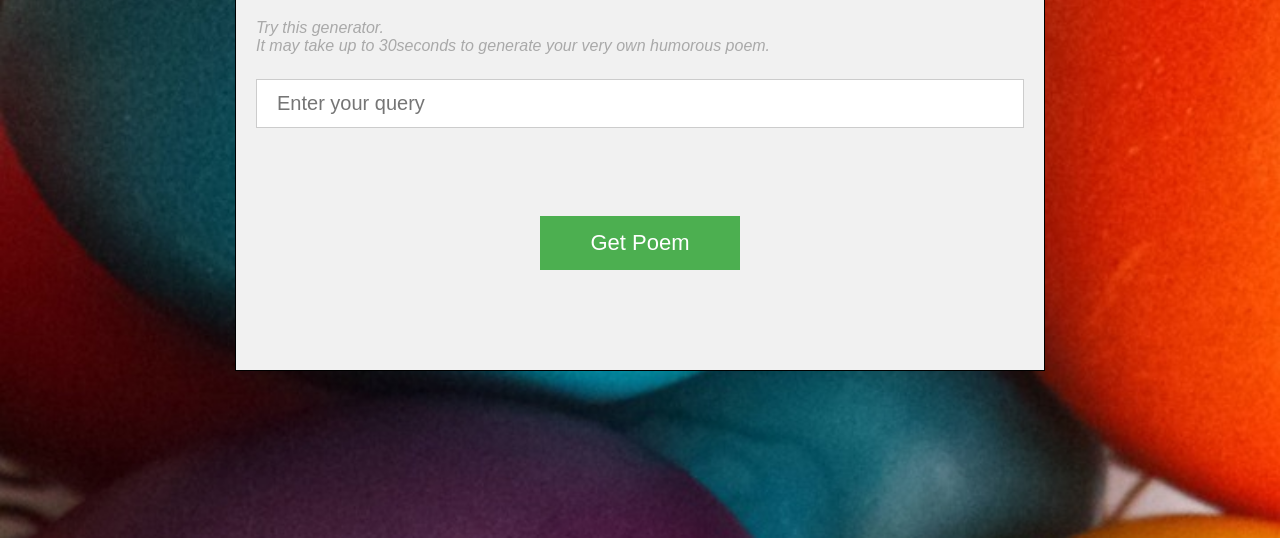
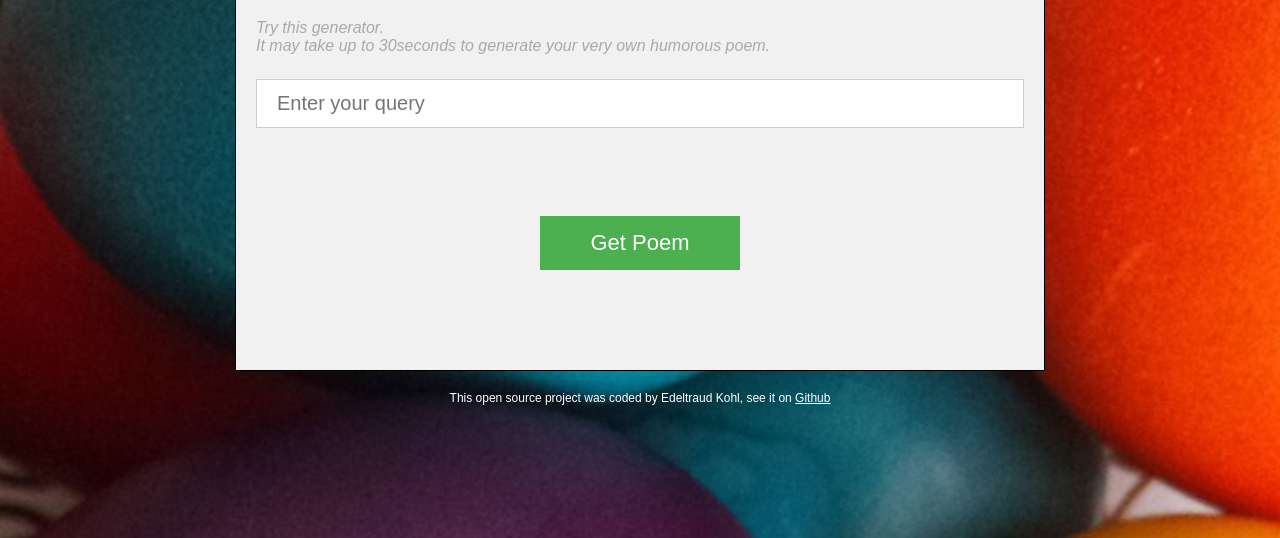
Before and after one commit to ed-kohl/joke-generator, a website: page index.html in a window 1280 px wide. Shown: the part 262-800 px from the top of the page. Drawn offline with nearby package versions, Linux system fonts and the light colour scheme.

Commit message:
Added Github Link

```diff
--- a/index.html
+++ b/index.html
@@ -21,6 +21,8 @@
         <p id="joke"></p>
     </main>
 
+    <footer>This open source project was coded by Edeltraud Kohl, see it on <a href="https://github.com/ed-kohl/joke-generator" target="_blank">Github</a></footer>
+
 <script src="features.js"></script>
 <script src="https://unpkg.com/axios/dist/axios.min.js"></script>
 </body>
--- a/styles.css
+++ b/styles.css
@@ -74,3 +74,16 @@ button {
     margin: 30px;
     line-height: 1.5;
 }
+
+footer{
+    text-align: center;
+    font-size: 12px;
+    color:white;
+    margin-top: 20px;
+}
+
+footer a{
+    color:white;
+    text-decoration: underline;
+
+}
```
